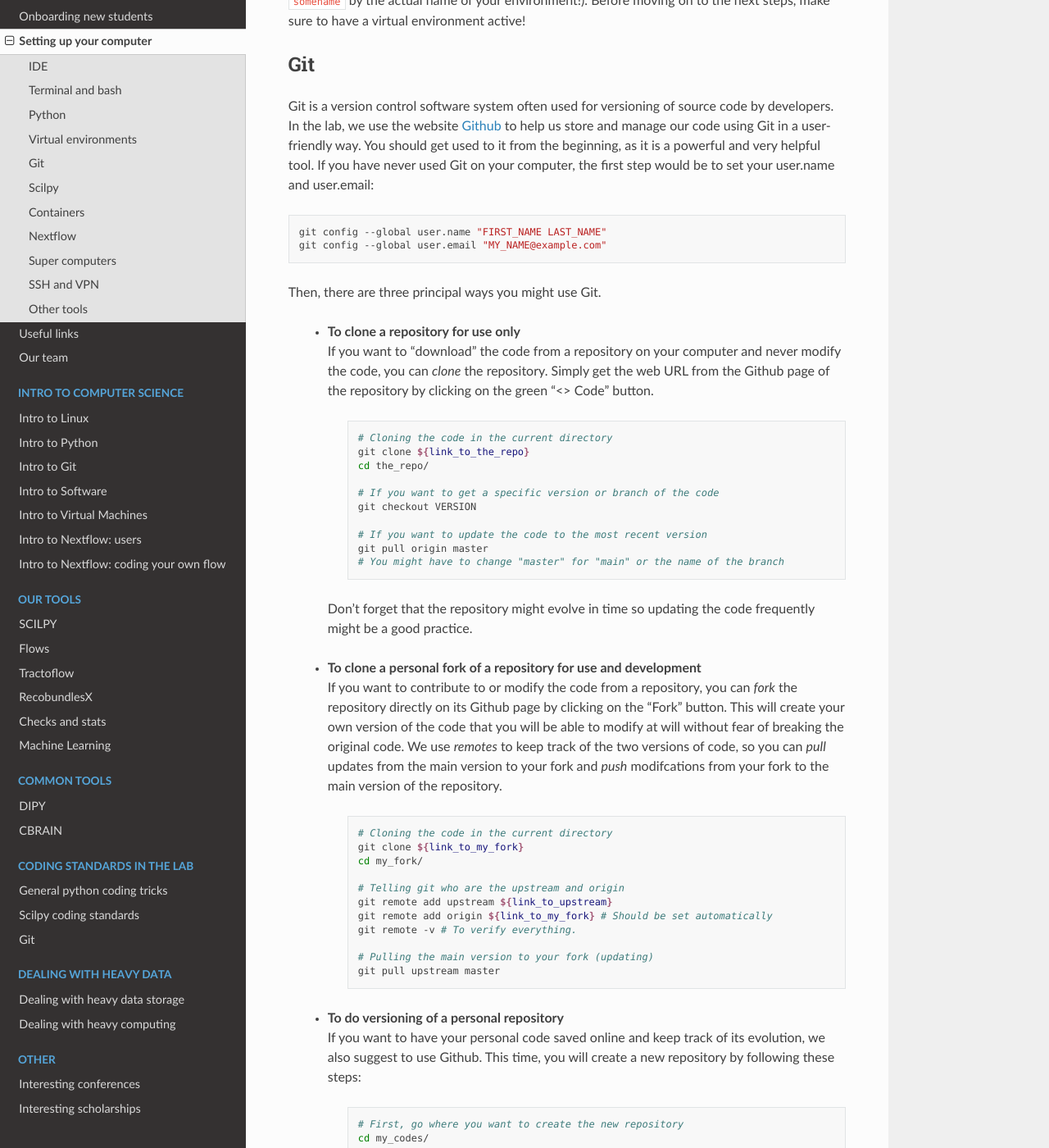
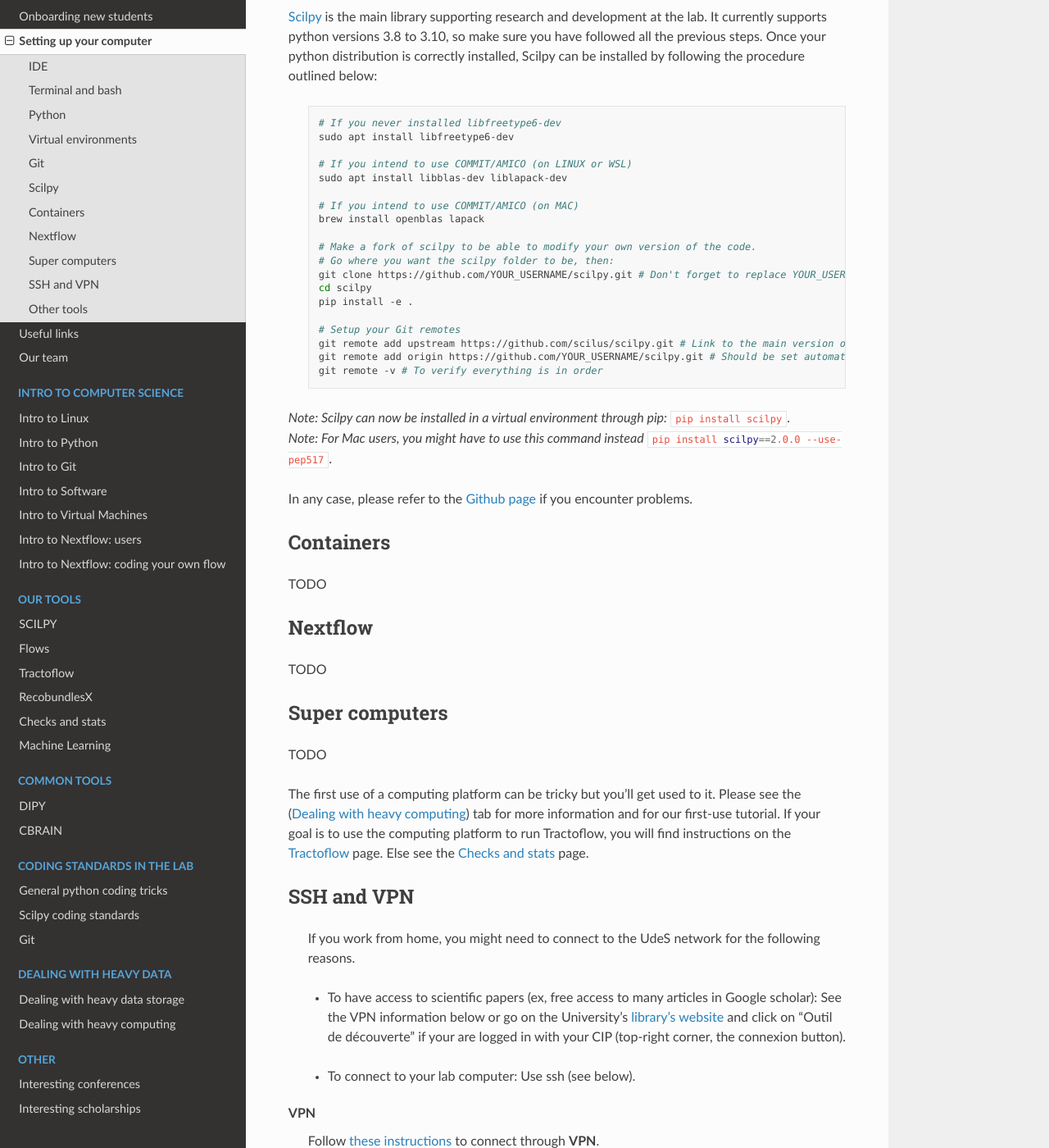
Before and after one commit to scilus/scil-documentation, a Sphinx documentation site: the page built from source/arriving/setup_computer.rst, in a window 1280 px wide and 1400 px high, scrolled down 3329 px. Shown: the whole window at 82% size. Built offline with Sphinx 7.4.7 and the Read the Docs theme 2.0.0, drawn with Linux system fonts in a browser that asks for light colours; some of the changed text lies outside the part shown.

Commit message:
Updates after meeting

```diff
--- a/source/arriving/setup_computer.rst
+++ b/source/arriving/setup_computer.rst
@@ -28,51 +28,7 @@
 
 It is useful to learn some of the basics of the bash language to help you play around. Please refer to this cheat sheet on the bash language (*TODO add link to new section*).
 
-Before proceeding to the next steps, here are some useful additions you can make to your terminal "settings", by modifying what we call the *.bashrc*. First, open the .bashrc in VSCode by typing in the terminal :bash:`code .bashrc` (make sure you are in your home directory by simply typing :bash:`cd`). Then, choose the features you like!
-
-* | If you want your terminal to display helpful colors and show your current git branch:
-
-.. code-block:: bash
-
-    # Replace this part:
-
-    if [ "$color_prompt" = yes ]; then
-    PS1='${debian_chroot:+($debian_chroot)}\[\033[01;32m\]\u@\h\[\033[00m\]:\[\033[01;34m\]\w\[\033[00m\]\$ '
-    else
-        PS1='${debian_chroot:+($debian_chroot)}\u@\h:\w\$ '
-    fi
-    unset color_prompt force_color_prompt
-
-    # by this part:
-
-    ########### Custom prompt for GIT ###############
-    parse_git_branch () {
-     git branch 2> /dev/null | sed -e '/^[^*]/d' -e 's/* \(.*\)/ (\1)/'
-    }
-
-    parse_git_tag () {
-     git describe --tags 2> /dev/null
-    }
-
-    parse_git_branch_or_tag() {
-     local OUT="$(parse_git_branch)"
-     if [ "$OUT" == " ((no branch))" ]; then
-       OUT="($(parse_git_tag))";
-     fi
-     echo $OUT
-    }
-    #################################################
-
-    if [ "$color_prompt" = yes ]; then
-        # Using Git branch parsing
-        PS1="${debian_chroot:+($debian_chroot)}\[\e[34;1m\]\u@\[\e[33;1m\]\h:\[\033[01;34m\]\w\[\e[32;1m\]\$(parse_git_branch_or_tag)\[\e[31;1m\]\[\033[00m\]\[\e[31;1m\]$\[\e[0m\] "
-    else
-        # Using Git branch parsing
-        PS1="${debian_chroot:+($debian_chroot)}\u@\h:\w\$(parse_git_branch_or_tag)\$ "
-    fi
-    unset color_prompt force_color_prompt
-
-* | If you want some useful aliases and keybinds, copy this at the end of your .bashrc:
+Before proceeding to the next steps, here are some useful additions you can make to your terminal "settings", by modifying what we call the *.bashrc*. First, open the .bashrc in VSCode by typing in the terminal :bash:`code ~/.bashrc`, then, copy-paste these lines at the end of it:
 
 .. code-block:: bash
 
@@ -149,98 +105,50 @@
     git config --global user.name "FIRST_NAME LAST_NAME"
     git config --global user.email "MY_NAME@example.com"
 
-Then, there are three principal ways you might use Git.
+You can also add these lines in your .bashrc (:bash:`code ~/.bashrc`) to see the current Git branch in your terminal:
 
-    * | **To clone a repository for use only**
-      | If you want to "download" the code from a repository on your computer and never modify the code, you can *clone* the repository. Simply get the web URL from the Github page of the repository by clicking on the green "<> Code" button.
+.. code-block:: bash
 
-        .. code-block:: bash
+    # Custom prompt for Git
+    git_branch() {
+    git branch 2> /dev/null | sed -e '/^[^*]/d' -e 's/* \(.*\)/[\1] /'
+    }
+    PS1="\$(git_branch)$PS1"
 
-            # Cloning the code in the current directory
-            git clone ${link_to_the_repo}
-            cd the_repo/
+In the next steps, you will have to *clone* and *fork* Git repositories. In short, *cloning* a repository means "downloading" it to your computer using the :bash:`git clone` command with the URL found by clicking on the green "<> Code" button on the Github page of the repository. Moreover, *forking* a repository means creating your own version of the repository by clicking on the "Fork" button on the Github page of the repository.
 
-            # If you want to get a specific version or branch of the code
-            git checkout VERSION
-
-            # If you want to update the code to the most recent version
-            git pull origin master
-            # You might have to change "master" for "main" or the name of the branch
-
-      | Don't forget that the repository might evolve in time so updating the code frequently might be a good practice.
-
-
-    * | **To clone a personal fork of a repository for use and development**
-      | If you want to contribute to or modify the code from a repository, you can *fork* the repository directly on its Github page by clicking on the "Fork" button. This will create your own version of the code that you will be able to modify at will without fear of breaking the original code. We use *remotes* to keep track of the two versions of code, so you can *pull* updates from the main version to your fork and *push* modifcations from your fork to the main version of the repository.
-
-        .. code-block:: bash
-
-            # Cloning the code in the current directory
-            git clone ${link_to_my_fork}
-            cd my_fork/
-
-            # Telling git who are the upstream and origin
-            git remote add upstream ${link_to_upstream}
-            git remote add origin ${link_to_my_fork} # Should be set automatically
-            git remote -v # To verify everything.
-
-            # Pulling the main version to your fork (updating)
-            git pull upstream master
-
-    * | **To do versioning of a personal repository**
-      | If you want to have your personal code saved online and keep track of its evolution, we also suggest to use Github. This time, you will create a new repository by following these steps:
-
-        .. code-block:: bash
-
-            # First, go where you want to create the new repository
-            cd my_codes/
-
-            # Second, create the new repository
-            mkdir ${my_new_repo}
-            cd ${my_new_repo}/
-
-            # Third, initialize the repository with git init
-            git init
-
-      | You can now start adding new code and keeping track of it with Git.
-
-These points only explain the very basics of setting up with Git and Github. More details on the use of Git are available :doc:`here <../coding/git>`.
-
-..
-  First, talk about setting up (username, email)
-  Second, talk about the three principal ways of using git.
-  1) git clone a repo you want to use only.
-  2) git clone a fork of a repo you want to use and modify (talk about remotes).
-  3) use git to do versioning of your own project.
+More details on the use of Git are available here: :ref:`ref_git`.
 
 Scilpy
 """"""
 
-Scilpy currently supports python versions 3.8 to 3.10, so make sure you have followed all the previous steps. Once your python distribution is correctly installed, Scilpy can be installed by following the procedure outlined below, depending on if you are to be a user or a developper of Scilpy.
-
-    - **Users** who not only want to use scilpy but also access the code easily can follow the instructions on the `Github page <https://github.com/scilus/scilpy>`_ or follow these instructions:
+`Scilpy <https://github.com/scilus/scilpy>`_ is the main library supporting research and development at the lab. It currently supports python versions 3.8 to 3.10, so make sure you have followed all the previous steps. Once your python distribution is correctly installed, Scilpy can be installed by following the procedure outlined below:
 
     .. code-block:: bash
 
-        # First, go where you want the scilpy folder to be.
-        git clone https://github.com/scilus/scilpy.git
+        # If you never installed libfreetype6-dev
+        sudo apt install libfreetype6-dev
+
+        # If you intend to use COMMIT/AMICO (on LINUX or WSL)
+        sudo apt install libblas-dev liblapack-dev
+
+        # If you intend to use COMMIT/AMICO (on MAC)
+        brew install openblas lapack
+
+        # Make a fork of scilpy to be able to modify your own version of the code.
+        # Go where you want the scilpy folder to be, then:
+        git clone https://github.com/YOUR_USERNAME/scilpy.git # Don't forget to replace YOUR_USERNAME
         cd scilpy
         pip install -e .
 
-    - **Users** who only want to use scilpy can now install it in a virtual environment through pip: :bash:`pip install scilpy`.
-        *Note: For Mac users, you might have to use this command instead* :bash:`pip install scilpy==2.0.0 --use-pep517`.
+        # Setup your Git remotes
+        git remote add upstream https://github.com/scilus/scilpy.git # Link to the main version of scilpy
+        git remote add origin https://github.com/YOUR_USERNAME/scilpy.git # Should be set automatically
+        git remote -v # To verify everything is in order
 
-    - **Developpers** should follow these instructions instead:
+| *Note: Scilpy can now be installed in a virtual environment through pip:* :bash:`pip install scilpy`.
+| *Note: For Mac users, you might have to use this command instead* :bash:`pip install scilpy==2.0.0 --use-pep517`.
 
-    .. code-block:: bash
-
-        # First, make a fork of scilpy (online).
-        # Second, go where you want the scilpy folder to be.
-        git clone https://github.com/YOUR_GIT_NAME/scilpy.git
-        cd scilpy
-        git remote add upstream https://github.com/scilus/scilpy.git
-        pip install -r requirements.txt
-        python setup.py develop
 
 In any case, please refer to the `Github page <https://github.com/scilus/scilpy>`_ if you encounter problems.
 
@@ -264,7 +172,7 @@
 SSH and VPN
 """""""""""
 
-    If you work from home, you might need to connect to the UdeS network for the follow reasons.
+    If you work from home, you might need to connect to the UdeS network for the following reasons.
 
     * | To have access to scientific papers (ex, free access to many articles in Google scholar): See the VPN information below or go on the University's `library's website <https://www.usherbrooke.ca/biblio/trouver-des/articles-de-periodiques-revues-et-journaux/>`_ and click on "Outil de découverte" if your are logged in with your CIP (top-right corner, the connexion button).
 
--- a/source/arriving/welcome.rst
+++ b/source/arriving/welcome.rst
@@ -40,4 +40,4 @@
 * | **Create a Digital Research Alliance of Canada account (optional)**
   | This gives you access to high performance computers (HPC). `Create an account here <https://ccdb.computecanada.ca/security/login>`_. When creating your account, ask your supervisor for your sponsor's ID.
 
-Now get going with the next step, setting up your computer!
+Now get going with the next step, :ref:`ref_setupcomputer`!
```
Also changed, not shown: other parts of source/arriving/setup_computer.rst (+4 -2 lines).
